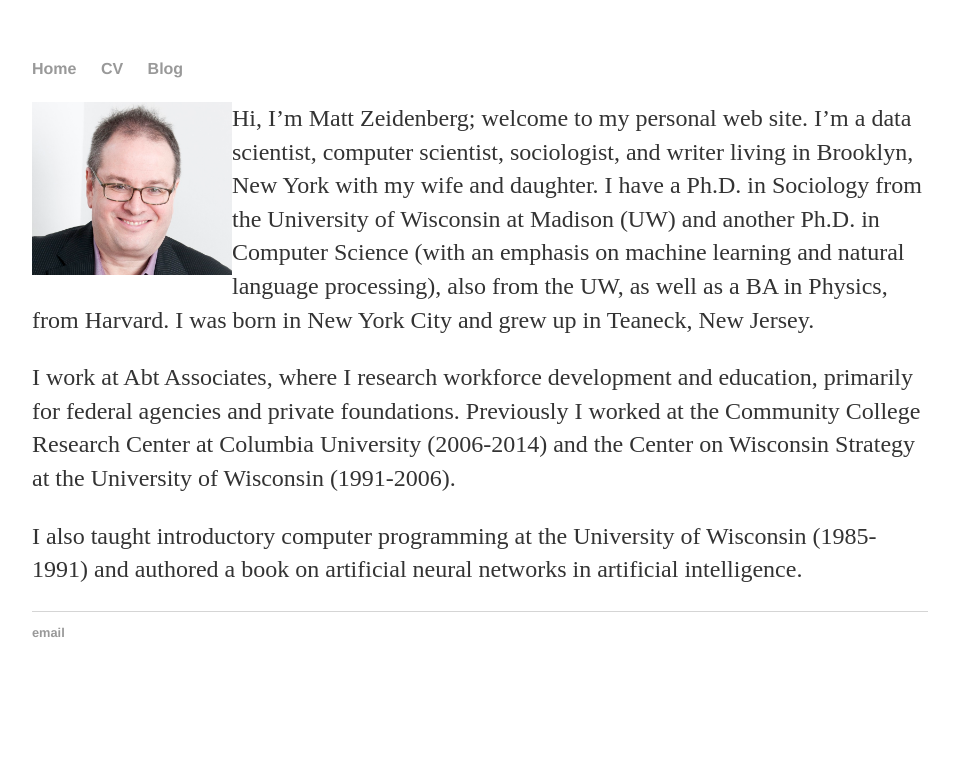
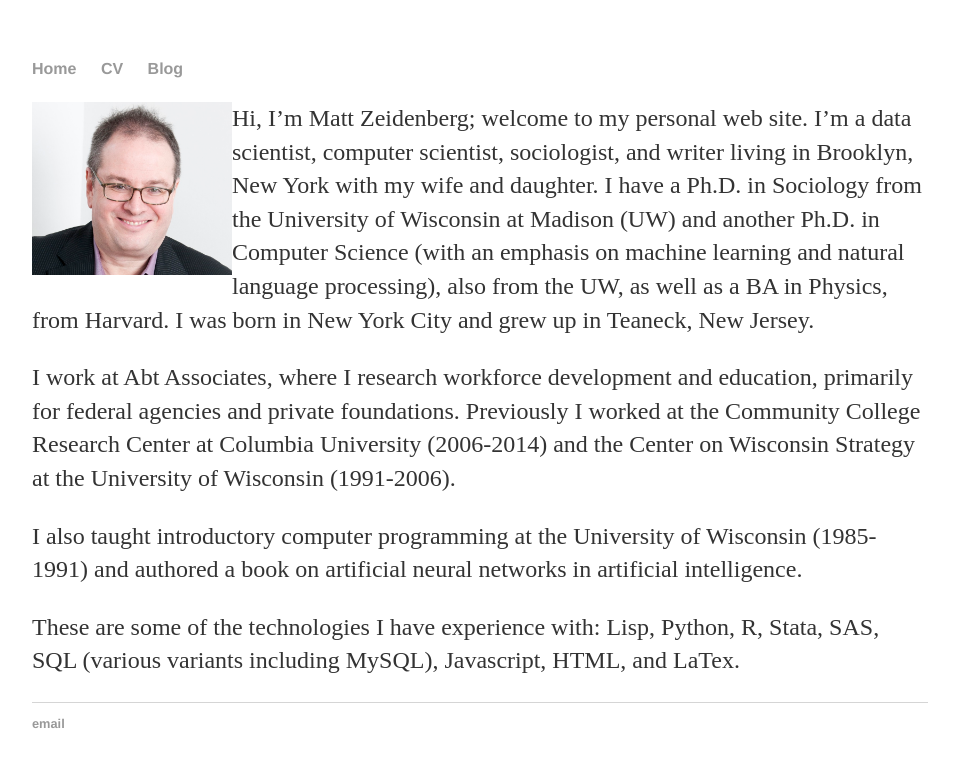
Before and after one commit to mzeidenberg/mzeidenberg.github.io, a Jekyll site: the page built from index.md, in a window 1280 px wide. Shown: the top 767 px of the page, without its empty margins (160-1119 px from the left). Built offline with Jekyll 4.4.1, drawn with Linux system fonts in a browser that asks for light colours.

Commit message:
adjustment

```diff
--- a/index.md
+++ b/index.md
@@ -23,3 +23,7 @@ at the University of Wisconsin (1991-2006).
 I also taught introductory computer programming at the University of
 Wisconsin (1985-1991) and authored a book on artificial neural networks
 in artificial intelligence.
+
+These are some of the technologies I have experience with: Lisp, Python, R,
+Stata, SAS, SQL (various variants including MySQL), Javascript, HTML,
+and LaTex.
```
